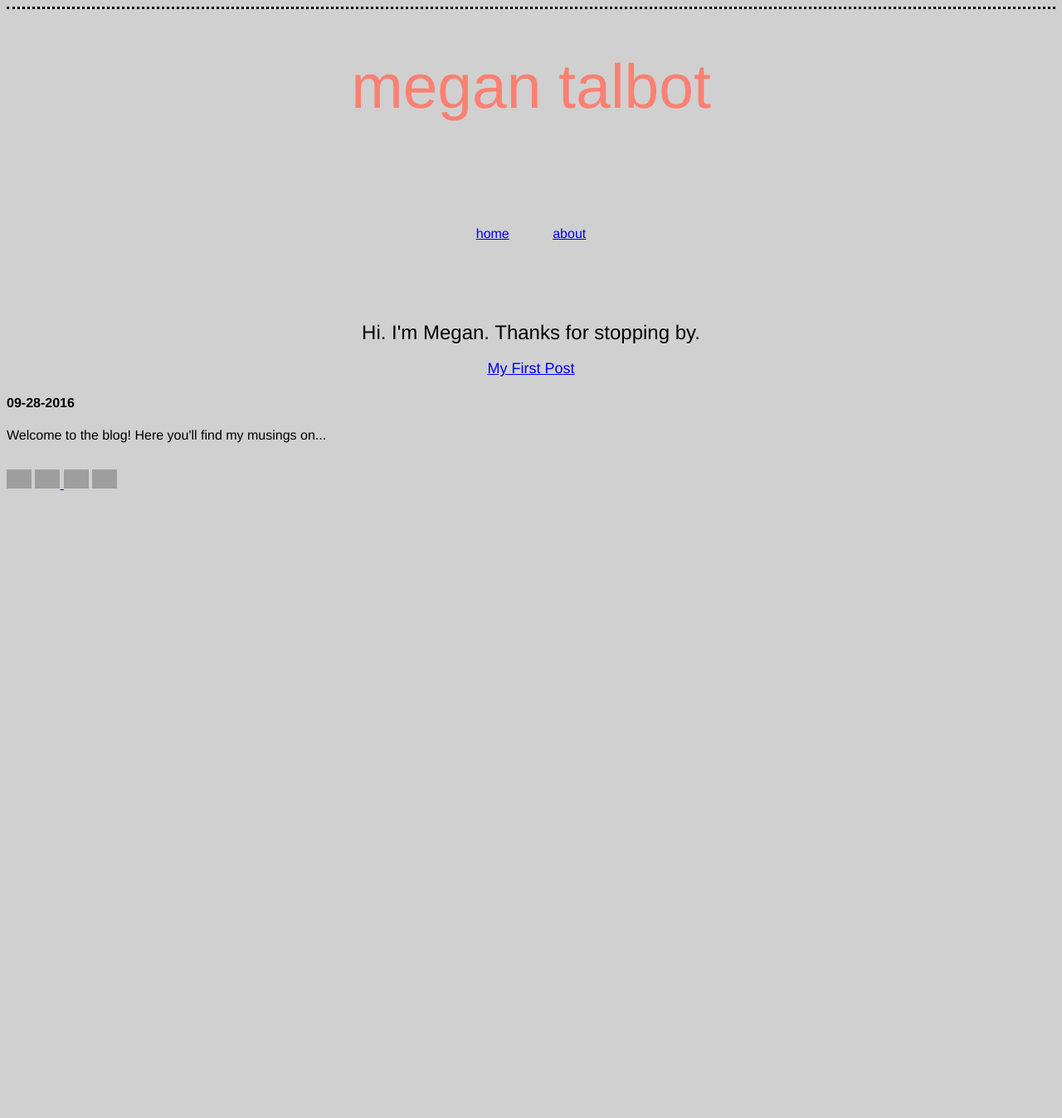
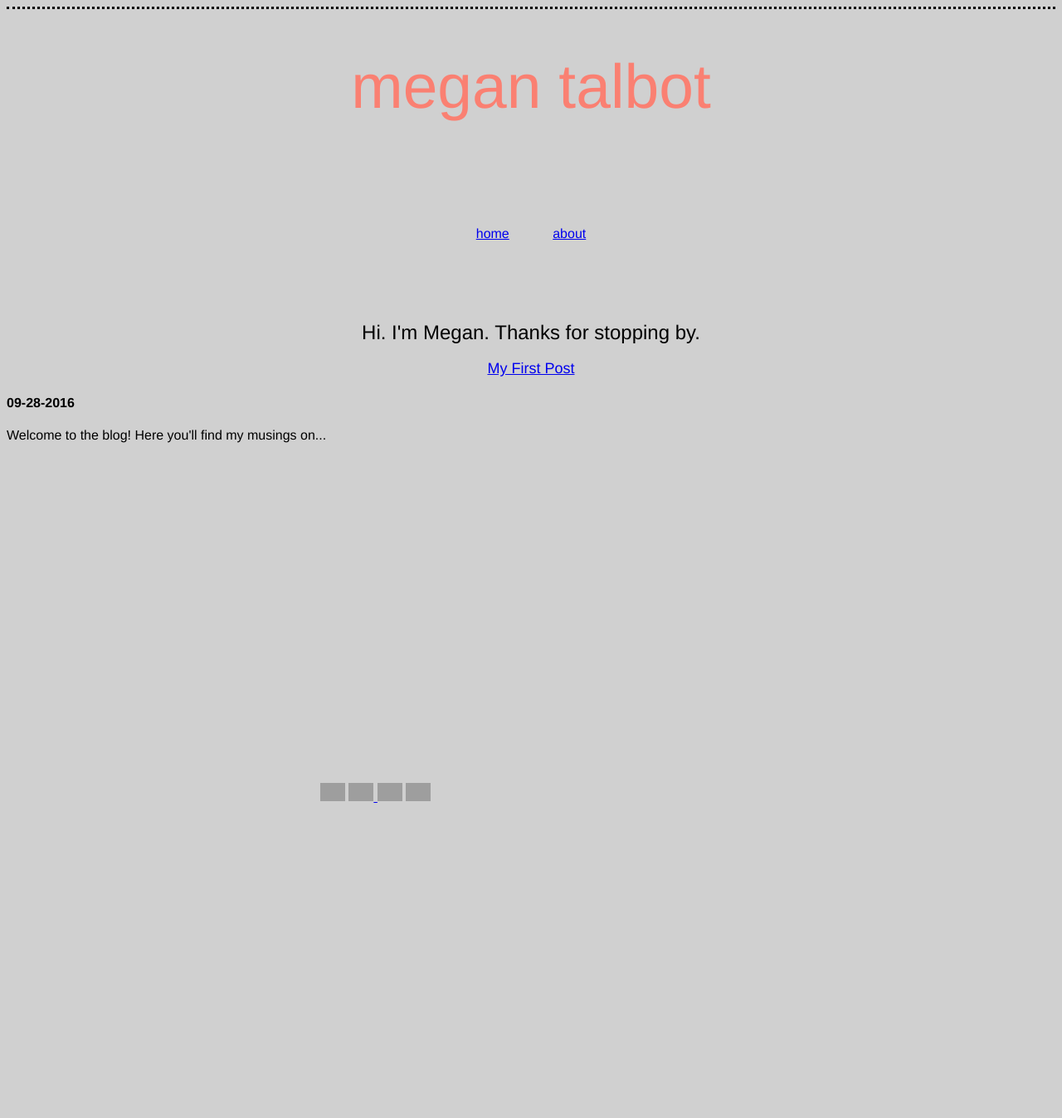
Before and after one commit to meganft/meganft.github.io, a Jekyll site: the page built from index.html, in a window 1280 px wide. Shown: the whole page at 83% size. Built offline with Jekyll 4.4.1, drawn with Linux system fonts in a browser that asks for light colours; before the commit the page ends 900 px from its top, so only the background shows below that; grey boxes are pictures that could not be loaded.

```diff
--- a/css/styles.css
+++ b/css/styles.css
@@ -51,6 +51,7 @@
 #buttons {
   text-align: justify;
   position: absolute;
+  padding: 10cm;
 }
 
 #links {
```
